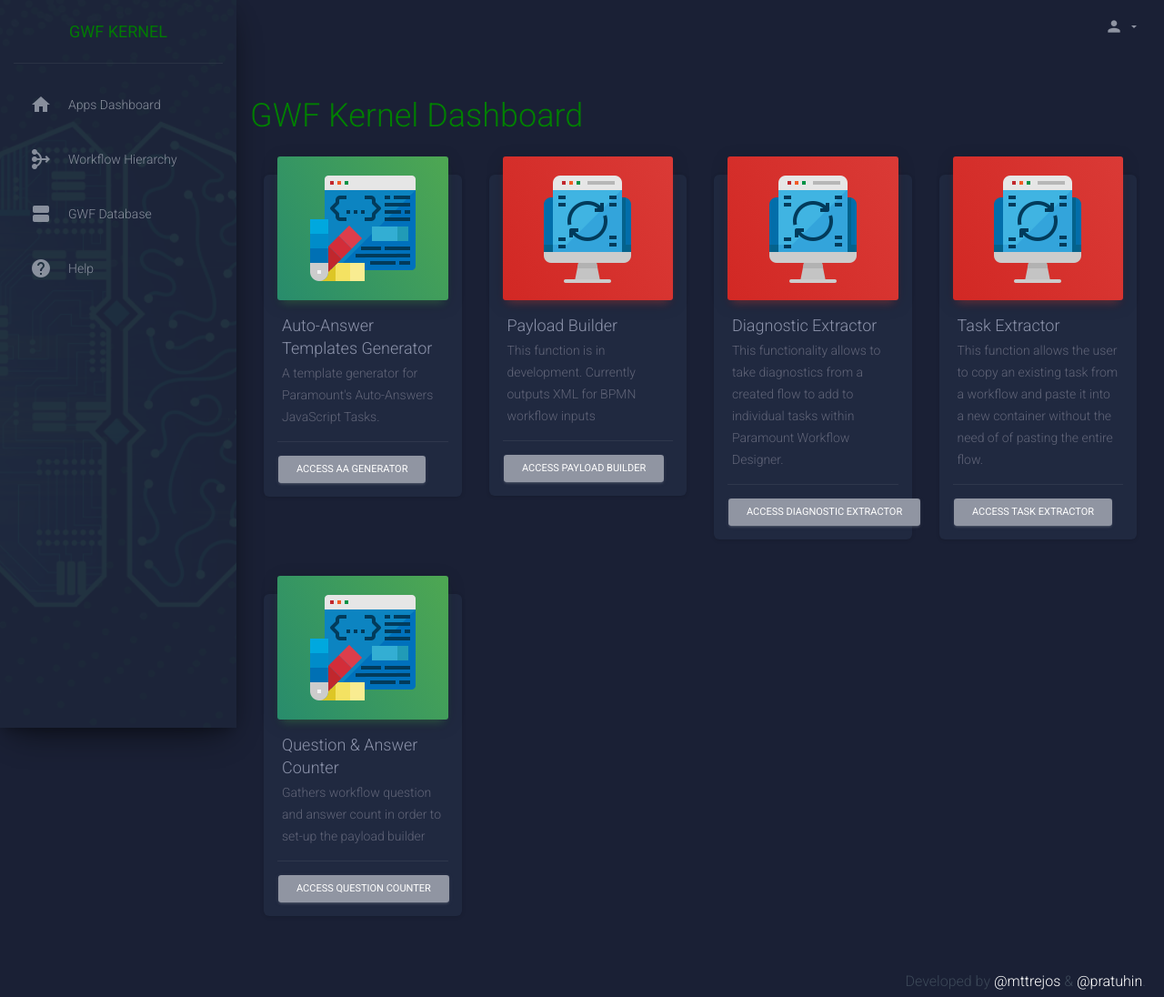
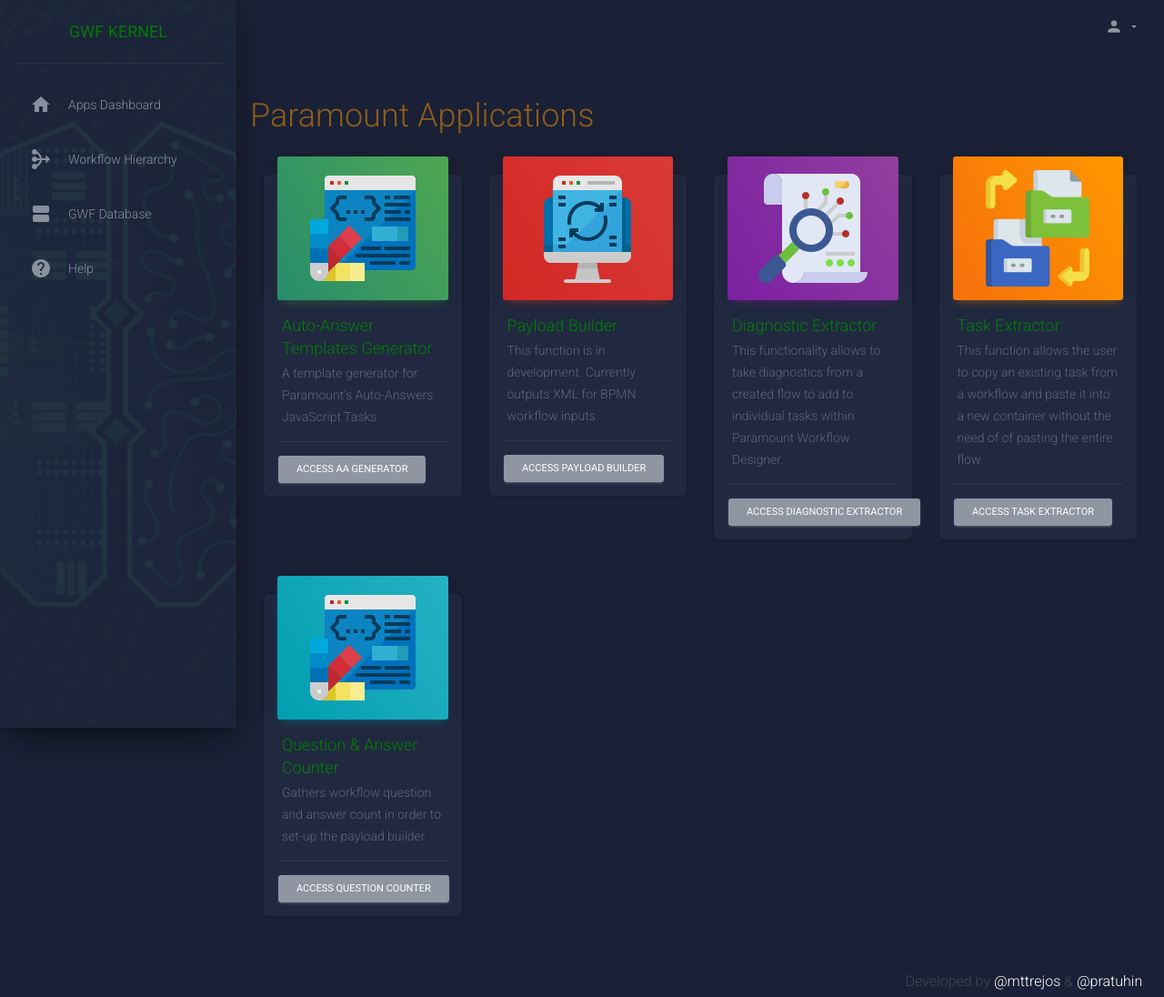
Before and after one commit to MarcoOrtiz90/gwf_hub_repo, a Django app: page /paramount-applications/ in a window 1280 px wide. Shown: the top 1096 px of the page at 91% size. Run offline with Django 3.2, Linux system fonts and the light colour scheme; some libraries are stand-ins or nearby versions.

Commit message:
added icon to branch and tab on main app. Modified UI to corresponding icons for the apps.

```diff
--- a/gwf_hub/static/js/generator-handler.js
+++ b/gwf_hub/static/js/generator-handler.js
@@ -10,6 +10,19 @@ function requestIDs(event){
     formCopyTarget.append(emptyFormEle)
 }
 
+function containerRequest(event){
+    if(event){
+        event.preventDefault()
+    }
+    // const requestAmount = document.getElementById('container-fluid')
+    const containerAmount = document.getElementById('container-number').value
+    if(containerAmount === ''){
+        alert('Amount of containers is empty. Please select number of required containers');
+    } else {
+        containerAmount = parseInt(containerAmount);
+
+    }
+}
 
 function copyToClipboard(id){
     let textarea = ''
--- a/gwf_hub/templates/applications_paramount.html
+++ b/gwf_hub/templates/applications_paramount.html
@@ -4,19 +4,18 @@
 <div class="main-panel">
     {% include 'navbar.html' %}
     <div class="content">
-        <h2 class="neo-tint">GWF Kernel Dashboard</h2>
+        <h2 class="amazon-main-opaque">Paramount Applications</h2>
         <div class="container-fluid">
             <div class="row">
                 <div class="col-xl-3 col-lg-12">
                     <div class="card card-chart">
                         <div class="card-header card-header-success">
                             <div class="ct-chart" id="auto_answer" style="text-align: center;">
-                                <!-- <h1 style="text-align: center;">IMG</h1> -->
                                 <img src="{% static '/imgs/aa.png' %}" alt="Auto Answers Template Generator">
                             </div>
                         </div>
                         <div class="card-body">
-                            <h4 class="card-title">Auto-Answer Templates Generator</h4>
+                            <h4 class="card-title neo-tint">Auto-Answer Templates Generator</h4>
                             <p class="card-category">A template generator for Paramount's Auto-Answers JavaScript Tasks.</p>
                         </div>
                         <div class="card-footer">
@@ -32,12 +31,11 @@
                     <div class="card card-chart">
                         <div class="card-header card-header-danger">
                             <div class="ct-chart" id="payload" style="text-align: center;">
-                                <!-- <h1 style="text-align: center;">IMG</h1> -->
                                 <img src="{% static '/imgs/payloadBuilder.png' %}" alt="">
                             </div>
                         </div>
                         <div class="card-body">
-                            <h4 class="card-title">Payload Builder</h4>
+                            <h4 class="card-title neo-tint">Payload Builder</h4>
                             <p class="card-category">This function is in development. Currently outputs XML for BPMN workflow inputs</p>
                         </div>
                         <div class="card-footer">
@@ -51,14 +49,13 @@
                 </div>
                 <div class="col-xl-3 col-lg-12">
                     <div class="card card-chart">
-                        <div class="card-header card-header-danger">
+                        <div class="card-header card-header-primary">
                             <div class="ct-chart" id="diagnostic_extractor" style="text-align: center;">
-                                <!-- <h1 style="text-align: center;">IMG</h1> -->
-                                <img src="{% static '/imgs/payloadBuilder.png' %}" alt="">
+                                <img src="{% static '/imgs/diagnostic.png' %}" alt="">
                             </div>
                         </div>
                         <div class="card-body">
-                            <h4 class="card-title">Diagnostic Extractor</h4>
+                            <h4 class="card-title neo-tint">Diagnostic Extractor</h4>
                             <p class="card-category">This functionality allows to take diagnostics from a created flow to add to individual tasks within Paramount Workflow Designer.</p>
                         </div>
                         <div class="card-footer">
@@ -72,14 +69,13 @@
                 </div>
                 <div class="col-xl-3 col-lg-12">
                     <div class="card card-chart">
-                        <div class="card-header card-header-danger">
+                        <div class="card-header card-header-warning">
                             <div class="ct-chart" id="task_extractor" style="text-align: center;">
-                                <!-- <h1 style="text-align: center;">IMG</h1> -->
-                                <img src="{% static '/imgs/payloadBuilder.png' %}" alt="">
+                                <img src="{% static '/imgs/data-copy.png' %}" alt="">
                             </div>
                         </div>
                         <div class="card-body">
-                            <h4 class="card-title">Task Extractor</h4>
+                            <h4 class="card-title neo-tint">Task Extractor</h4>
                             <p class="card-category">This function allows the user to copy an existing task from a workflow and paste it into a new container without the need of of pasting the entire flow.</p>
                         </div>
                         <div class="card-footer">
@@ -93,14 +89,13 @@
                 </div>
                 <div class="col-xl-3 col-lg-12">
                     <div class="card card-chart">
-                        <div class="card-header card-header-success">
+                        <div class="card-header card-header-info">
                             <div class="ct-chart" id="question_counter" style="text-align: center;">
-                                <!-- <h1 style="text-align: center;">IMG</h1> -->
                                 <img src="{% static '/imgs/aa.png' %}" alt="Question Coutner">
                             </div>
                         </div>
                         <div class="card-body">
-                            <h4 class="card-title">Question & Answer Counter</h4>
+                            <h4 class="card-title neo-tint">Question & Answer Counter</h4>
                             <p class="card-category">Gathers workflow question and answer count in order to set-up the payload builder</p>
                         </div>
                         <div class="card-footer">
--- a/gwf_hub/templates/base.html
+++ b/gwf_hub/templates/base.html
@@ -13,6 +13,7 @@
     <link rel="stylesheet" href="https://maxcdn.bootstrapcdn.com/font-awesome/latest/css/font-awesome.min.css">
     <link rel="stylesheet" href="{% static '/css/material-dashboard.css' %}"/>
     <link rel="stylesheet" href="{% static '/css/main.css' %}">
+    <link rel="shortcut icon" type="image/x-icon" href="{% static '/imgs/tab_logo.ico' %}" />
     <script src="https://unpkg.com/htmx.org@1.6.1"></script>
     <script src="https://kit.fontawesome.com/876a366f24.js" crossorigin="anonymous"></script>
     <title>GWF Kernel</title>
```
Also changed, not shown: gwf_hub/question_answer_counter/views.py (+10 -2 lines), gwf_hub/templates/applications.html (+3 -5 lines), gwf_hub/templates/applications_albacore.html (+4 -4 lines), gwf_hub/templates/questionCounter.html (+11 -7 lines), gwf_hub/static/imgs/diagnostic.png (added), gwf_hub/static/imgs/diagnostic_small.png (added), gwf_hub/static/imgs/tab_logo.ico (added).
